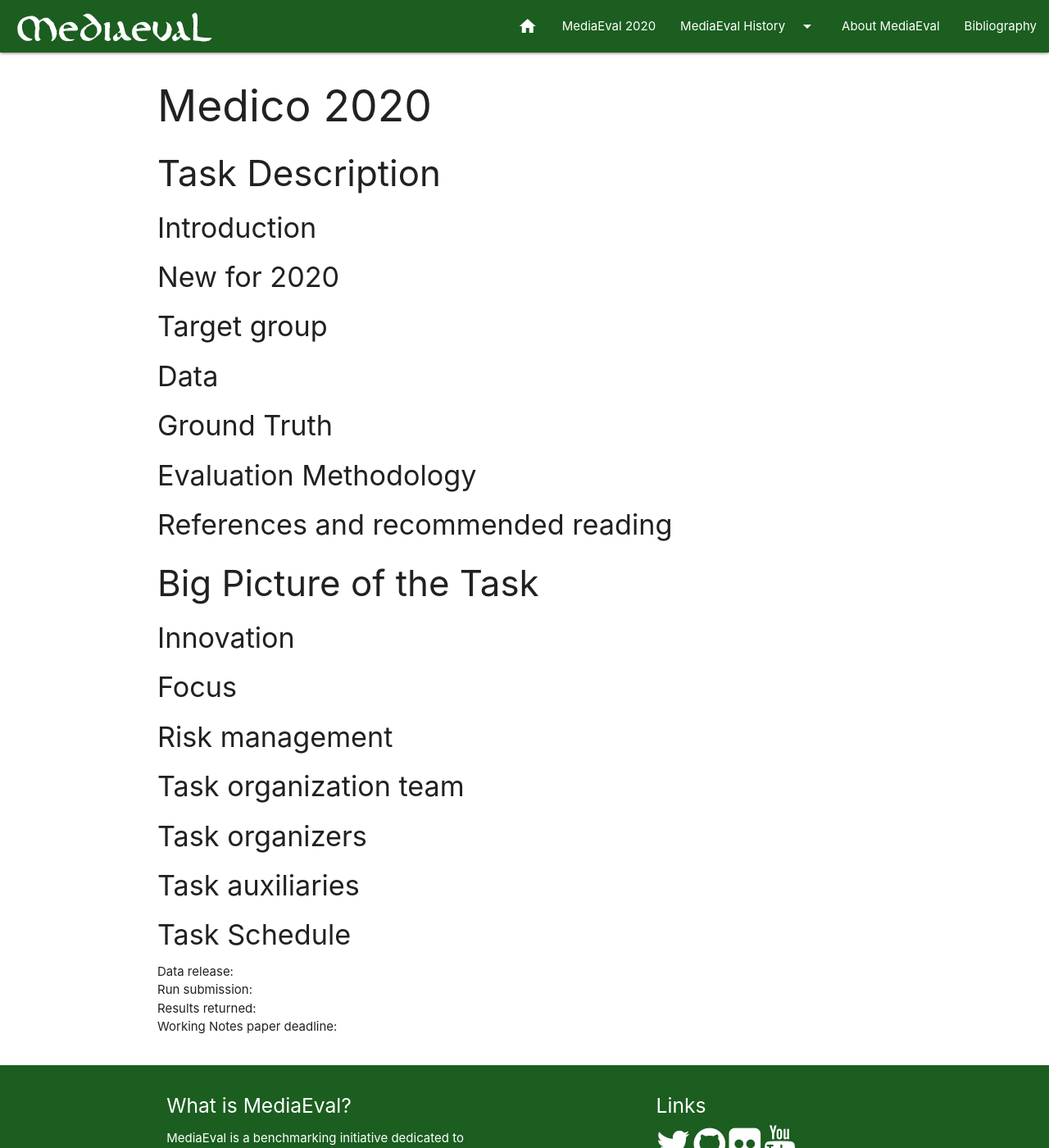
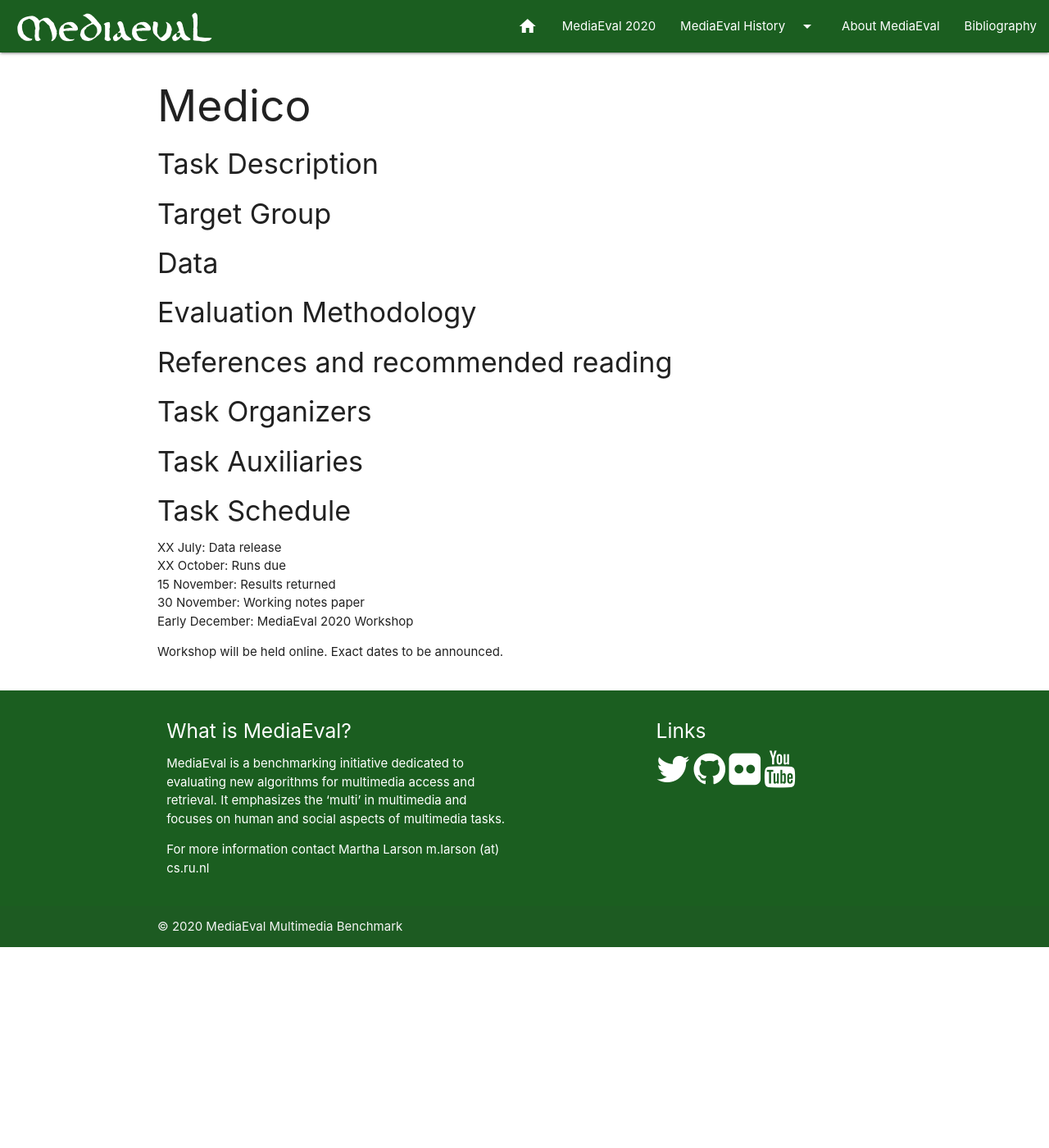
Before and after one commit to multimediaeval/multimediaeval.github.io, a Jekyll site: the page built from _editions/2020/tasks/medico.md, in a window 1280 px wide and 1400 px high. Shown: the whole window at 82% size. Built offline with Jekyll 4.4.1, drawn with Linux system fonts in a browser that asks for light colours.

Commit message:
Update medico.md
Added template structure to be filled.

```diff
--- a/_editions/2020/tasks/medico.md
+++ b/_editions/2020/tasks/medico.md
@@ -5,58 +5,43 @@
 hide: false
 
 # required info
-title: Medico 2020
-subtitle:
+title: Medico
+subtitle: Semantic polyp segmentation
 blurb: The fight against colorectal cancer requires better diagnosis tools. Computer-aided diagnosis systems can reduce the chance that diagnosticians overlook a polyp during a colonoscopy. This task focuses on robust and efficient algorithms for polyp segmentation. The data consists of a large number of endoscopic images of the colon.
 ---
 
-<!-- # suggested structure below-->
-
-### Task Description
-
-#### Introduction
+<!-- # please respect the structure below-->
 
 
-#### New for 2020
+#### Task Description
 
 
-#### Target group
+#### Target Group
 
 
 #### Data
-
-
-#### Ground Truth
 
 
 #### Evaluation Methodology
 
 
 #### References and recommended reading
+<!-- # Please use the ACM format for references https://www.acm.org/publications/authors/reference-formatting (but no DOI needed)-->
+<!-- # The paper title should be a hyperlink leading to the paper online-->
 
 
-### Big Picture of the Task
-
-#### Innovation
+#### Task Organizers
+<!-- # add the email address of the contact organizer-->
 
 
-#### Focus
-
-
-#### Risk management
-
-
-#### Task organization team
-
-
-#### Task organizers
-
-
-#### Task auxiliaries
-
+#### Task Auxiliaries
+<!-- # if there are people helping with the task, but are not bearing the main responsibility for the task, they are auxiliaries. Please delete this heading if you have no auxiliaries-->
 
 #### Task Schedule
-Data release: \\
-Run submission: \\
-Results returned: \\
-Working Notes paper deadline:
+* XX July: Data release <!-- # Replace XX with your date. Latest possible is 31 July-->
+* XX October: Runs due <!-- # Replace XX with your date. Latest possible is 31 October-->
+* 15 November: Results returned  <!-- Fixed. Please do not change-->
+* 30 November: Working notes paper  <!-- Fixed. Please do not change-->
+* Early December: MediaEval 2020 Workshop <!-- Fixed. Please do not change-->
+
+Workshop will be held online. Exact dates to be announced.
```
